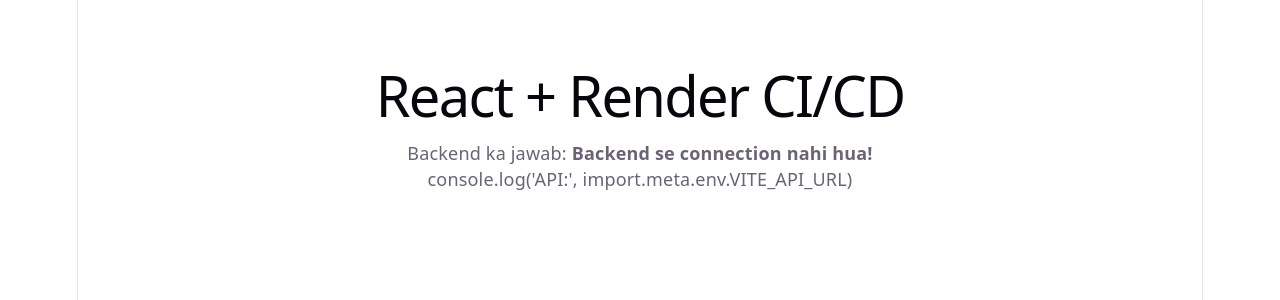
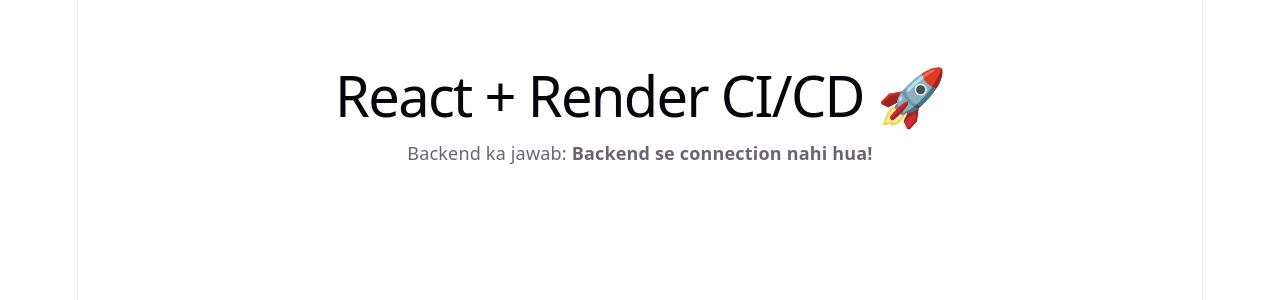
Before and after one commit to growithpro/react-ci-cd, a React (Vite) app: page / in a window 1280 px wide. Shown: the top 300 px of the page. Built offline with nearby package versions, Linux system fonts and the light colour scheme; no server answers.

Commit message:
Hardcode error checking

```diff
--- a/src/App.jsx
+++ b/src/App.jsx
@@ -1,6 +1,6 @@
 import { useState, useEffect } from 'react'
 
-const API = import.meta.env.VITE_API_URL
+const API = 'https://react-ci-cd.onrender.com'  // hardcoded
 
 function App() {
   const [message, setMessage] = useState('Loading...')
@@ -14,9 +14,8 @@
 
   return (
     <div style={{ textAlign: 'center', marginTop: '50px' }}>
-      <h1>React + Render CI/CD </h1>
+      <h1>React + Render CI/CD 🚀</h1>
       <p>Backend ka jawab: <strong>{message}</strong></p>
-      console.log('API:', import.meta.env.VITE_API_URL)
     </div>
   )
 }
```
